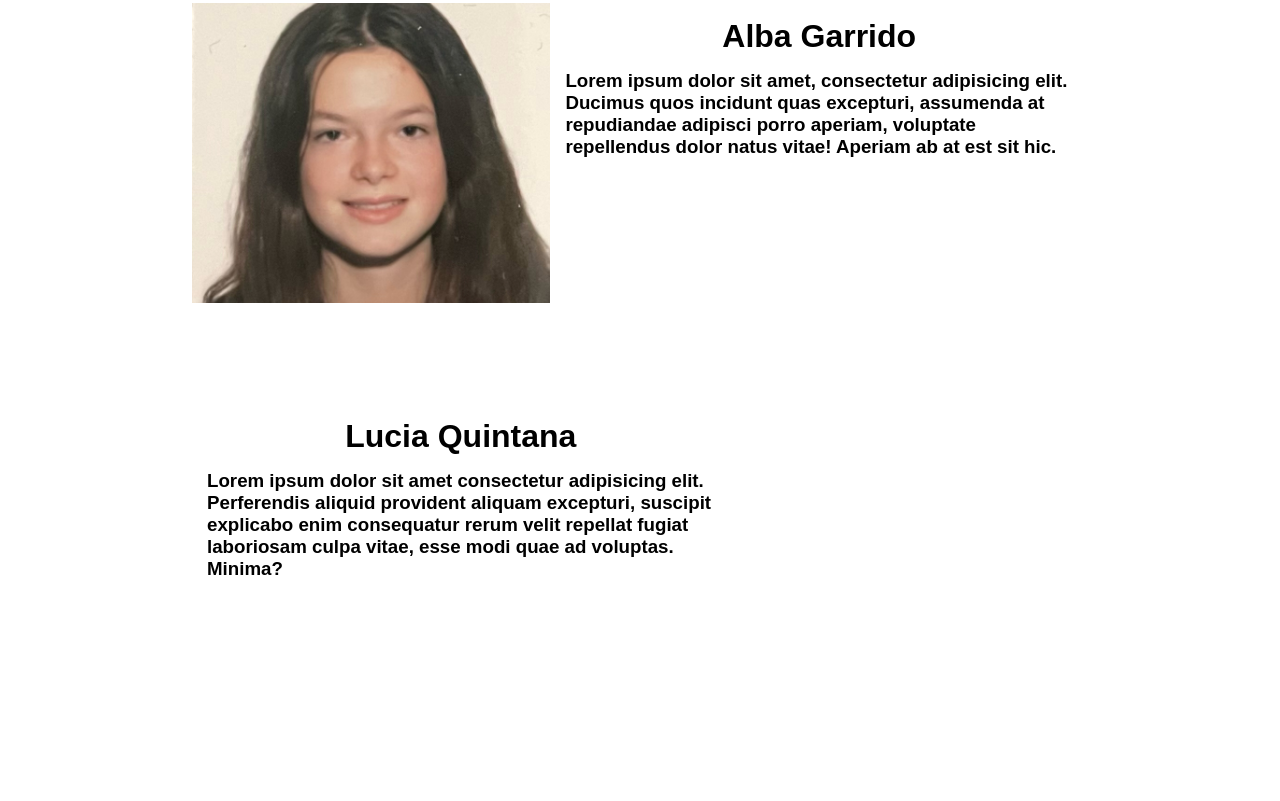
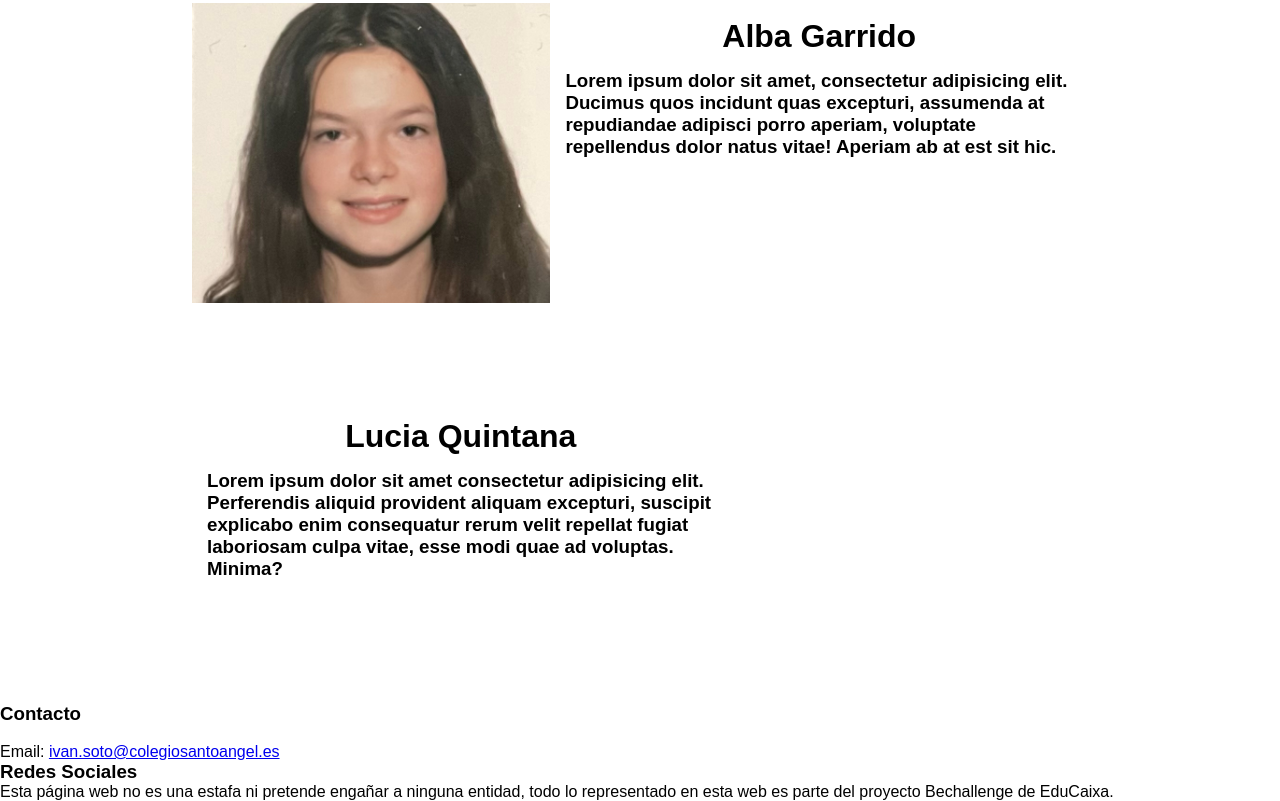
Before and after one commit to ivansoto080/OldNow, a plain HTML site: page equipo/equipo.html in a window 1280 px wide. Shown: the part 1169-1970 px from the top of the page. Before the commit the page ends 1872 px from the top, so only its background shows below. Drawn offline with Linux system fonts and the light colour scheme.

Commit message:
Update equipo.html

```diff
--- a/equipo/equipo.html
+++ b/equipo/equipo.html
@@ -65,6 +65,27 @@
         </div>
 
     </div>
-    </div>
+    <footer>
+        <div class="f_text">
+            <div class="f_text_container">
+                <h3>Contacto</h3>
+                <br>
+                <p>
+                    Email: <a href="mailto:ivan.soto@colegiosantoangel.es">ivan.soto@colegiosantoangel.es</a>
+                </p>
+
+            </div>
+
+
+        </div>
+        <div class="f_redes">
+            <h3>Redes Sociales</h3>
+
+        </div>
+        <div class="f_copy">
+            <p>Esta página web no es una estafa ni pretende engañar a ninguna entidad, todo lo representado en esta web es parte del proyecto Bechallenge de EduCaixa.</p>
+
+        </div>
+    </footer>
 </body>
 </html>
```
